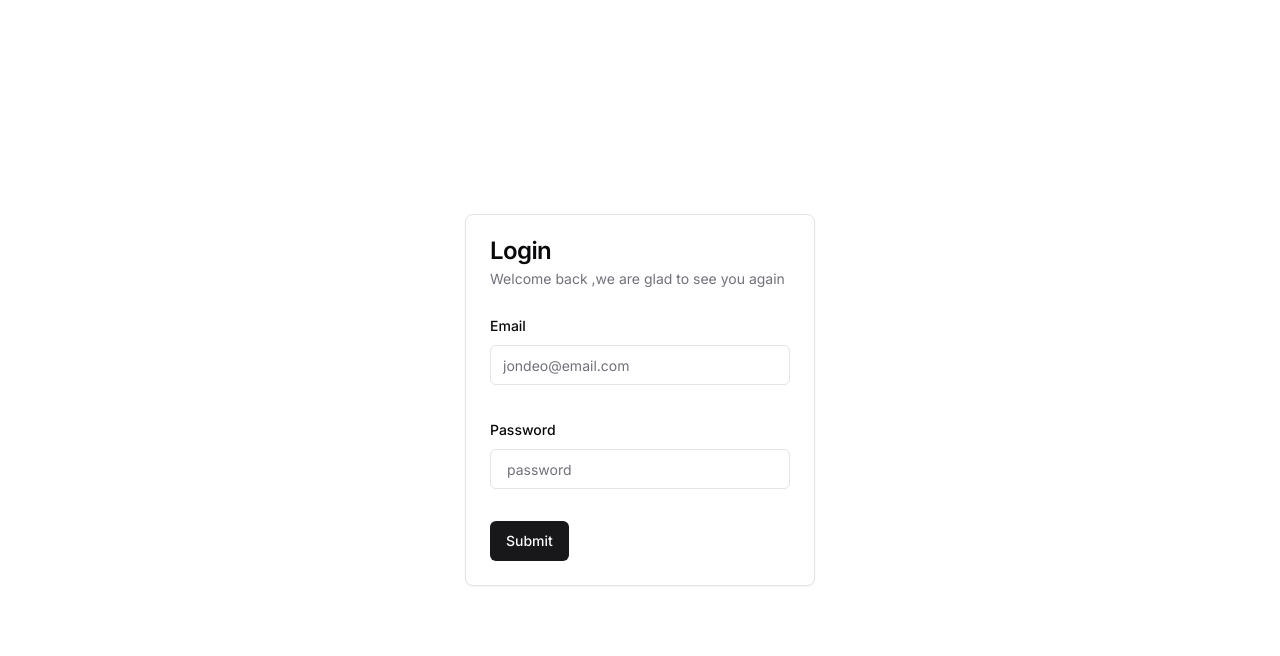
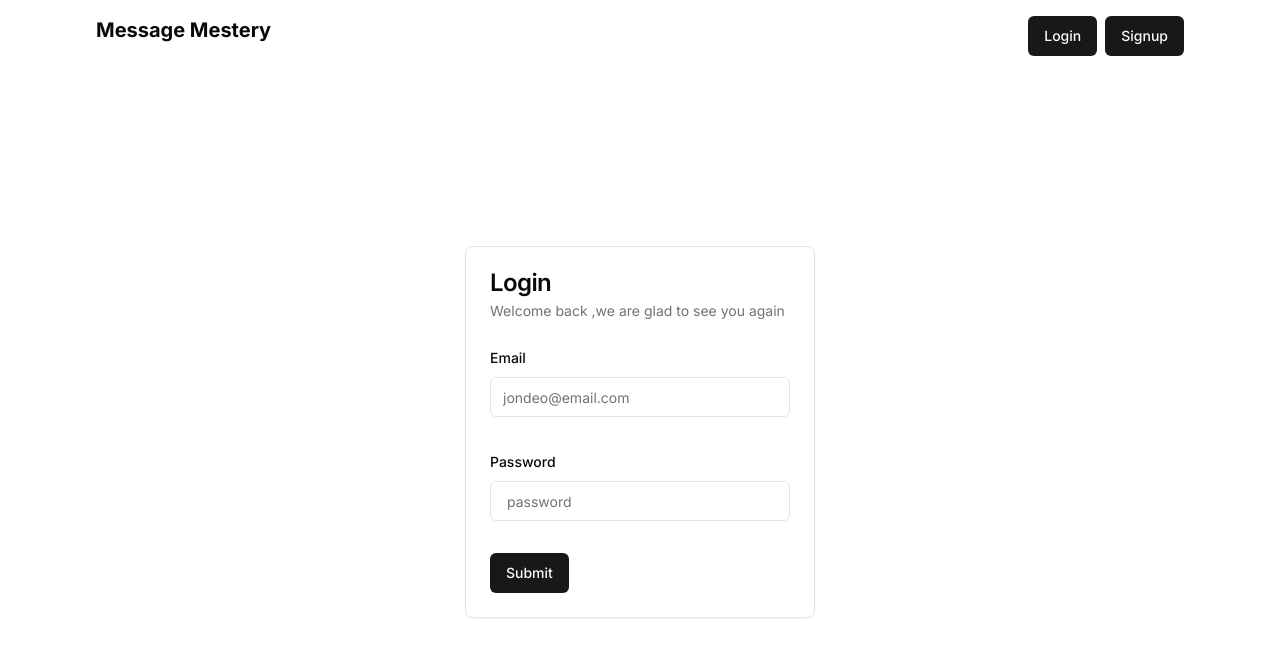
Before and after one commit to shubhamupadhyaydeveloper/truefeedback, a Next.js app: page /signin in a window 1280 px wide. Shown: the top 656 px of the page. Built offline with nearby package versions, Linux system fonts and the light colour scheme; no server answers.

Commit message:
navbar complete

```diff
--- a/src/app/(auth)/signin/page.tsx
+++ b/src/app/(auth)/signin/page.tsx
@@ -49,7 +49,7 @@ const Signin = () => {
       }
 
       if(response?.url) {
-        router.push('/')
+        router.push('/dashboard')
       }
     } catch {
       toast.error('envalid email or password');
@@ -60,7 +60,7 @@ const Signin = () => {
 
   return (
     <>
-      <div className="flex justify-center items-center h-screen">
+      <div className="flex justify-center items-center h-[90vh]">
         <Card className="w-[350px]">
           <CardHeader>
             <CardTitle>Login</CardTitle>
--- a/src/app/(auth)/signup/page.tsx
+++ b/src/app/(auth)/signup/page.tsx
@@ -70,7 +70,7 @@ const Signup = () => {
   };
 
   return (
-    <div className="flex justify-center items-center h-screen">
+    <div className="flex justify-center items-center h-[90vh]">
       <Card>
       <CardHeader>
         <CardTitle className="text-xl">Sign Up</CardTitle>
--- /dev/null
+++ b/src/app/dashboard/page.tsx
@@ -0,0 +1,9 @@
+import React from 'react'
+
+const Dashboard = () => {
+  return (
+    <div>Dashboard</div>
+  )
+}
+
+export default Dashboard;
--- a/src/app/layout.tsx
+++ b/src/app/layout.tsx
@@ -4,6 +4,7 @@ import "./globals.css";
 import AuthProvider from "./context/Authprovider";
 import { cn } from "@/lib/utils";
 import { Toaster } from "sonner";
+import Navbar from "@/components/Navbar";
 
 const inter = Inter({ subsets: ["latin"], variable: "--font-sans" });
 
@@ -27,6 +28,7 @@ export default function RootLayout({
       >
         <AuthProvider>
           <Toaster richColors/>
+          <Navbar />
           {children}
         </AuthProvider>
       </body>
--- a/src/app/page.tsx
+++ b/src/app/page.tsx
@@ -1,7 +1,9 @@
+import React from 'react'
 
+const Home = () => {
+  return (
+    <div>hello this is home page</div>
+  )
+}
 
-export default function Home() {
-  return (
-   <h1>hello this is next app</h1>
-  );
-}
+export default Home;
--- /dev/null
+++ b/src/app/u/page.tsx
@@ -0,0 +1,16 @@
+'use client'
+import React from 'react'
+import { useSession } from 'next-auth/react'
+import { useRouter } from 'next/navigation'
+
+
+const Profile =  () => {
+  const router = useRouter()
+  const {data} = useSession();
+  if(!data) return router.push('/signin')
+  return (
+    <div>{data?.user?.username}</div>
+  )
+}
+
+export default Profile;
--- a/src/app/verify-username/page.tsx
+++ b/src/app/verify-username/page.tsx
@@ -41,10 +41,12 @@ const page = () => {
      if(response.data.success === true) {
        toast.success(response.data.message)
      }
-     reset()
+     router.push('/signin')
    } catch (error:any) {
      console.log('Error in verifycode')
      toast.error(error.response.data.message)
+   } finally {
+    reset()
    }
   }
 
--- /dev/null
+++ b/src/components/MainWidth.tsx
@@ -0,0 +1,19 @@
+import { cn } from '@/lib/utils'
+import React from 'react'
+
+type Tprops = {
+    classname? : String,
+    children : React.ReactNode
+}
+
+const MaxWidthWrapper = ({classname,children}:Tprops) => {
+  return (
+    <div className={cn('h-full mx-auto w-full max-w-screen-xl px-2.5 md:px-20',classname)}>
+        {
+            children
+        }
+    </div>
+  )
+}
+
+export default MaxWidthWrapper;
--- /dev/null
+++ b/src/components/MessageBox.tsx
@@ -0,0 +1,9 @@
+import React from 'react'
+
+const MessageBox = () => {
+  return (
+    <div>MessageBox</div>
+  )
+}
+
+export default MessageBox;
--- /dev/null
+++ b/src/components/Navbar.tsx
@@ -0,0 +1,35 @@
+"use client";
+import React from "react";
+import { useSession, signOut } from "next-auth/react";
+import { User } from "next-auth";
+import MaxWidthWrapper from "./MainWidth";
+import { Button } from "./ui/button";
+import Link from "next/link";
+
+const Navbar = () => {
+  const token = useSession();
+  console.log(token)
+  return (
+    <MaxWidthWrapper>
+      <div className="p-4 flex justify-between">
+        <h1 className="text-xl font-bold">Message Mestery</h1>
+        {token?.status === 'authenticated' ? (
+          <div className="flex gap-2">
+            <Button onClick={() => signOut()}>Logout</Button>
+          </div>
+        ) : (
+          <div className="flex gap-2">
+            <Button>
+              <Link href="/signin">Login</Link>
+            </Button>
+            <Button>
+              <Link href="/signup">Signup</Link>
+            </Button>
+          </div>
+        )}
+      </div>
+    </MaxWidthWrapper>
+  );
+};
+
+export default Navbar;
--- a/src/middleware.ts
+++ b/src/middleware.ts
@@ -1,28 +1,24 @@
-import { NextResponse,NextRequest } from "next/server";
-import { getToken } from "next-auth/jwt";
-export { default } from "next-auth/middleware";
+import { NextRequest, NextResponse } from 'next/server';
+import { getToken } from 'next-auth/jwt';
+export { default } from 'next-auth/middleware';
 
 export const config = {
-  matcher: ["/", "/signin", "/signup", "/verify-code" ,"/dashboard"],
+  matcher: ['/dashboard/:path*', '/signin', '/signup', '/', '/verify/:path*'],
 };
 
 export async function middleware(request: NextRequest) {
-  const token = await getToken({ req: request });
+  const token = await getToken({ req: request,secret : process.env.NEXT_SECRET });
   const url = request.nextUrl;
+  console.log('token',token)
 
-  if (
-    token &&
-    (url.pathname.startsWith("/signin") ||
-      url.pathname.startsWith("/signup") ||
-      url.pathname.startsWith("/verify-code") ||
-      url.pathname === "/")
-  ) {
-    return NextResponse.redirect(new URL("/dashboard", request.url));
+  if(token && (url.pathname.startsWith('/signin')|| url.pathname.startsWith('/signup'))){
+    return NextResponse.redirect(new URL('/dashboard', request.url));
   }
 
-  if (!token && url.pathname.startsWith("/dashboard")) {
-    return NextResponse.redirect(new URL("/sign-in", request.url));
+  if (!token && (url.pathname.startsWith('/dashboard') || url.pathname.startsWith("/u"))) {
+    return NextResponse.redirect(new URL('/signin', request.url));
   }
+
 
   return NextResponse.next();
 }
--- a/src/types/next-auth.d.ts
+++ b/src/types/next-auth.d.ts
@@ -6,7 +6,7 @@ declare module "next-auth" {
     username?: string;
     isVerified?: boolean;
     isAcceptingMessage?: boolean;
-  }
+}
 
   interface Session {
     user: {
```
